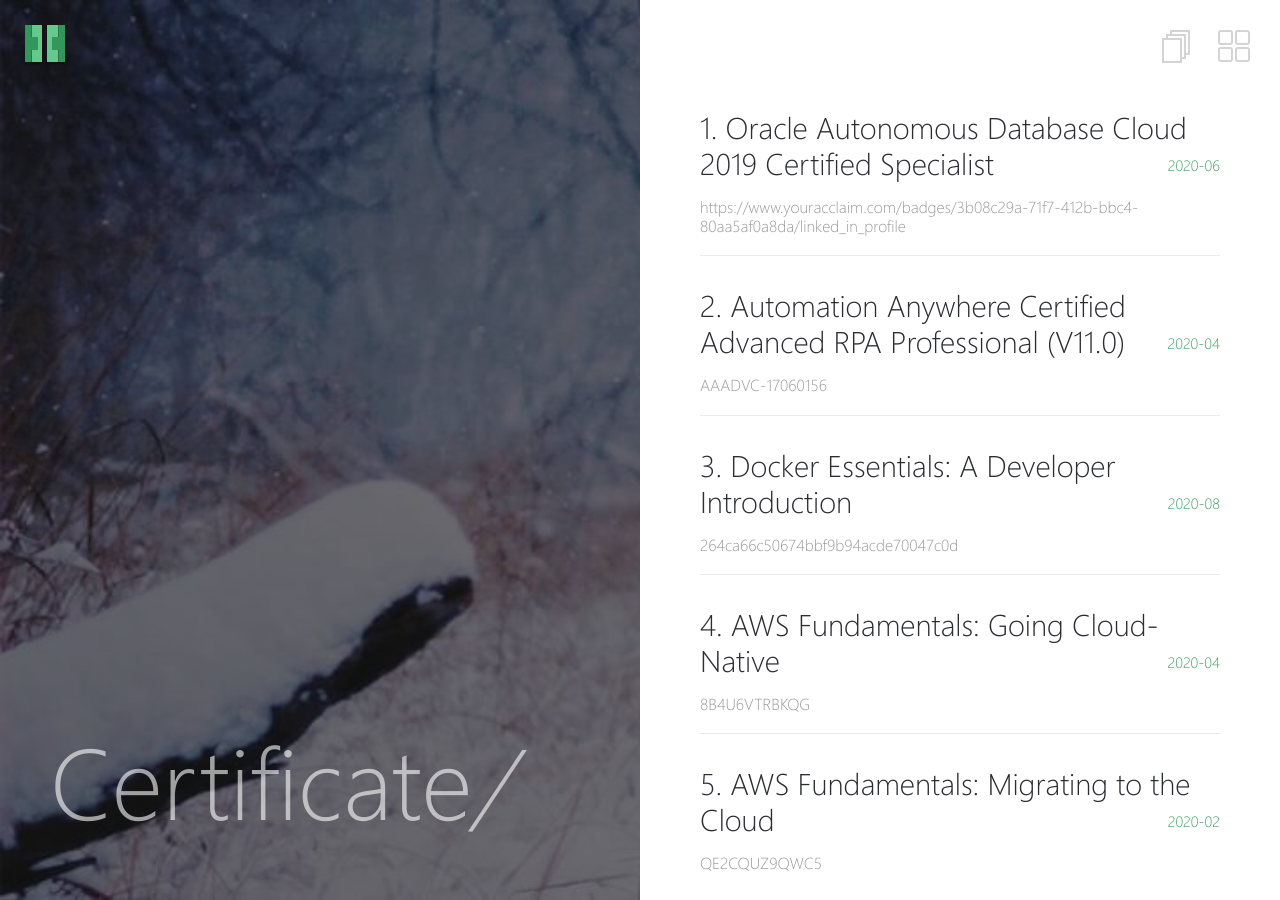
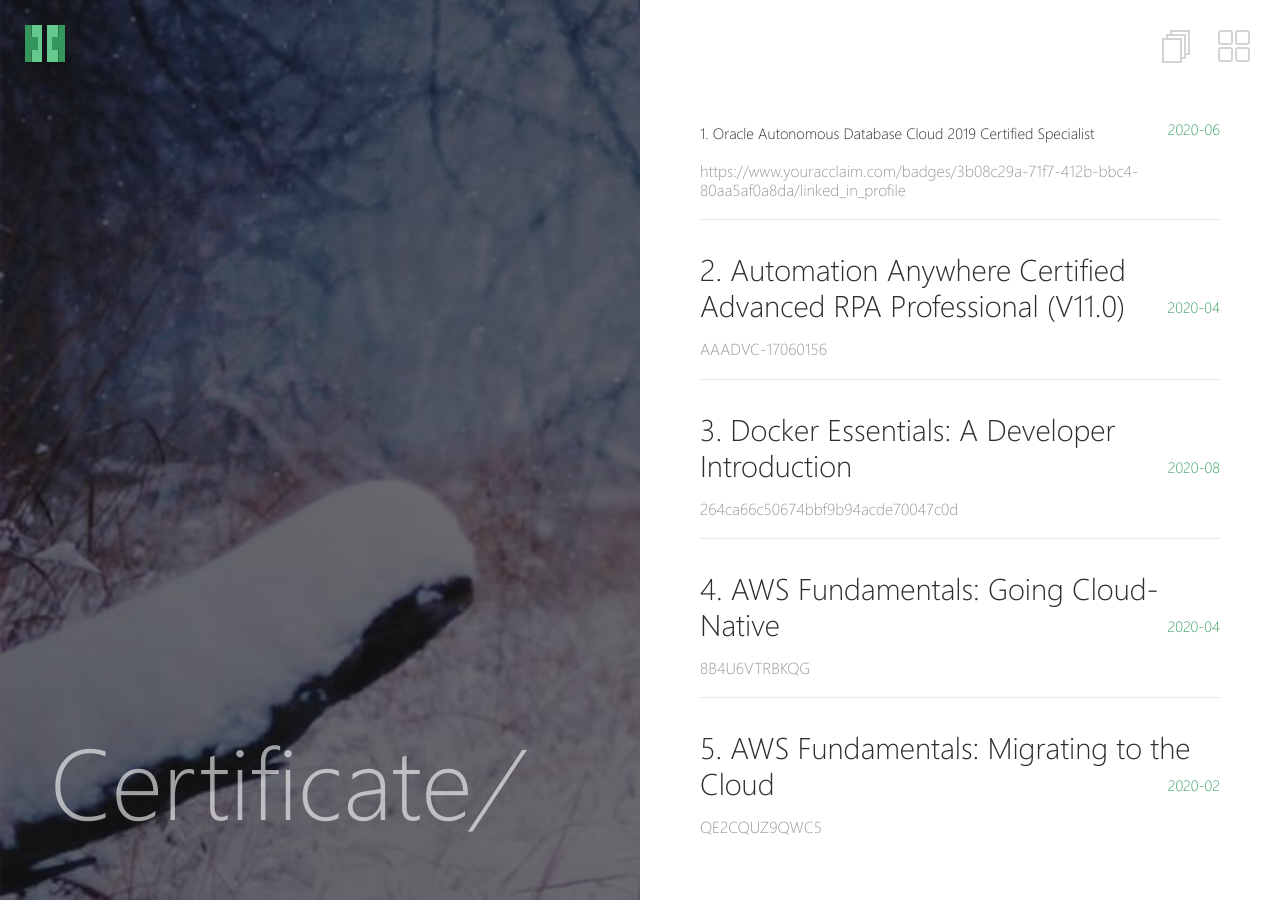
Before and after one commit to NilayanBose/NilayanBose.github.io, a Jekyll site: the page built from _pages/posts.md, in a window 1280 px wide. Built offline with Jekyll 4.4.1, drawn with Linux system fonts in a browser that asks for light colours.

Commit message:
Update post-list.html

```diff
--- a/_layouts/post-list.html
+++ b/_layouts/post-list.html
@@ -16,7 +16,7 @@ layout: compress
     </div>
 
     <div class="block-right">
-      <a href="posts.html" title="Certification" class="posts-menu-icon"></a>
+      <a href="certificates.html" title="Certification" class="posts-menu-icon"></a>
       <a title="projects" class="projects-menu-icon">
         <span></span>
       </a>
@@ -25,7 +25,7 @@ layout: compress
         <li>
           <h2>
             <a href="https://www.youracclaim.com/badges/3b08c29a-71f7-412b-bbc4-80aa5af0a8da/linked_in">
-              <span>1. Oracle Autonomous Database Cloud 2019 Certified Specialist</span>
+              <span style="font-size:15px;">1. Oracle Autonomous Database Cloud 2019 Certified Specialist</span>
             </a>
             <span class="date">{{ "2020-06" | date: '%b %Y' }}</span>
           </h2>
```
